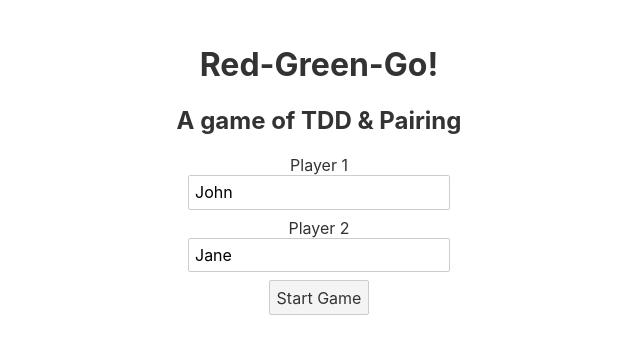
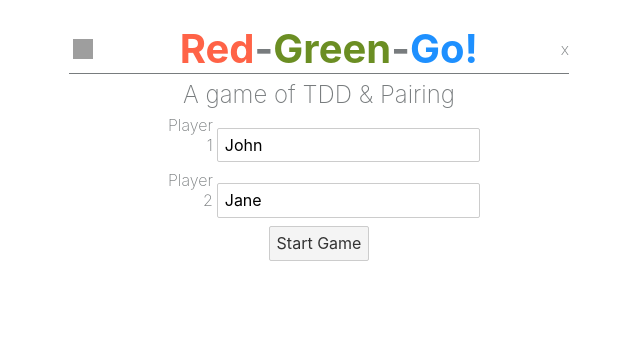
Before and after one commit to kenpower/RedGreenGoWeb, a Svelte app: page / in a window 1280 px wide. Shown: the top 354 px of the page, without its empty margins (321-961 px from the left). Built offline with nearby package versions, Linux system fonts and the light colour scheme; grey boxes are pictures that could not be loaded.

Commit message:
improved styling

```diff
--- a/src/App.svelte
+++ b/src/App.svelte
@@ -1,11 +1,9 @@
 <script>
 	import Game from "./components/Game.svelte";
+	import IconButton from "./components/IconButton.svelte";
+	import {gameState, resetGame} from './store.js';
+
 	import { fly } from 'svelte/transition';
-	export let player1 = "John";
-	export let player2 = "Jane";
-
-	let gameBegin = false
-
 </script>
 
 <svelte:head>
@@ -16,39 +14,76 @@
 
 <title>Red Green Go!</title>
 <main>
-	<h1>Red-Green-Go!</h1>
+	<header>
+        <div class="menu">
+        <IconButton onclick={resetGame} icon="restart"/>
+		</div>
+        <div class="title">
+			<span id="red">Red</span>-<span id="green">Green</span>-<span id="blue">Go!</span>
+        </div>
+        <div class="menu">
+			x
+        </div>
+    </header>
+
 	<h2>A game of TDD & Pairing</h2>
 	<section>
-		{#if gameBegin}
-		<div transition:fly="{{ y: 200, duration: 2000 }}">
-			<Game  players={[player1,player2]} />
-		</div>
-
+		{#if $gameState.started}
+			<div in:fly="{{ y: 200, duration: 2000 }}">
+				<Game />
+			</div>
 		{:else}
 		<div >
 			<span>
 			<label for="fname">Player 1</label>
-			<input type="text" id="fname" name="fname" bind:value={player1}><br>
+			<input type="text" id="fname" name="fname" bind:value={$gameState.players[0]}><br>
 		</span>
 		<span>
 			<label for="lname">Player 2</label>
-			<input type="text" id="lname" name="lname" bind:value={player2}><br>
+			<input type="text" id="lname" name="lname" bind:value={$gameState.players[1]}><br>
 			</span>
-			<button id="startBtn"  on:click={() => gameBegin = true}>Start Game</button>
+			<button id="startBtn"  on:click={() => $gameState.started = true}>Start Game</button>
 			</div>
 		{/if}
 	</section>
 </main>
 
 <style>
+	header{
+		display: flex;
+    	justify-content: space-between;
+		align-items: center;
+		border-bottom: 1px solid var(--color-tone-2);
+	}
 
+	.title{
+		font-size: 2.5em;
+		font-weight: bold;
+	}
+	h2{
+		font-size: 1.5em;
+		margin: 0.25em;
+		font-weight: 200;
+	}
 	main {
 		text-align: center;
 		padding: 1em;
 		max-width: 500px;
 		margin: 0 auto;
 		font-family: -apple-system, BlinkMacSystemFont, "Segoe UI", Roboto, Oxygen-Sans, Ubuntu, Cantarell, "Helvetica Neue", sans-serif;
+		color: var(--color-tone-2);
+		font-weight: 200;
 	}
+
+	label {
+        display: inline-block;
+        width: 55px;
+        text-align: right;
+      }
+
+	#red  {color: var(--testing-red);}
+	#green{color: var(--coding-green);}
+	#blue {color: var(--refactoring-blue);}
 
 	:global(*){
 		--global-game-width: 500px;
@@ -61,10 +96,19 @@
 		--refactoring-blue: dodgerblue; /*dodgerblue #1E90FF	 */
 		--refactoring-blue-muted: #85c2ff;
 		--refactoring-blue-hint: #d6ebff;
+
+		--color-tone-1: #1a1a1b;
+		--color-tone-2: #787c7e;
+		--color-tone-3: #878a8c;
+		--color-tone-4: #d3d6da;
+		--color-tone-5: #edeff1;
+		--color-tone-6: #f6f7f8;
+		--color-tone-7: #ffffff;
+		--opacity-50: rgba(255, 255, 255, 0.5);
 	}
 	:global(html) {
   	/* THE TRICK to stop scroll bar appearing and moving everything to the left */
-  	margin-right: calc(100vw - 100%);
+  	margin-left: calc(100vw - 100%);
 	}
 
 
--- a/src/components/Game.svelte
+++ b/src/components/Game.svelte
@@ -4,7 +4,6 @@ import  Iteration  from './Iteration.svelte';
 import { fade } from 'svelte/transition';
 import {gameState} from '../store.js';
 
-//export const iterations = writable([]);
 
 var states = [
     { id: "red", title: "Make it Red", helpName: "test", class: "red", next: 1, description:"Write the simplest test you can think of that will fail" , buttonText: "Done: There is ONE failing (red) test"},
@@ -12,19 +11,6 @@ var states = [
     { id: "green", title: "Make it Green",  helpName: "code", class: "green", next: 3 , description:"Write just enough code to make the failing test pass",  buttonText: "Done: All the test are now passing (green)" },
     { id: "refactor", title: "Make it Clean",  helpName: "refactor", class: "refactor", next: 0,  description:"Clean up the code you've just written" ,buttonText: "Done: The code is better and all tests are still passing!"},
 ];
-
-export let players = ["John", "Jane"];
-
-// let curState = undefined
-// var curDriver = 0;
-// var curNavigator = 1;
-// var stepNumber = 1;
-// var iterationCounter = 0;
-// var curIteration;
-// var step = undefined;
-// let steps=[];
-// var iterations=[];
-
 
 nextStep();
 
@@ -38,7 +24,6 @@ function add4Iterations(idx){
 }
 
 function nextStep() {
-    var step= new Object();
 
     $gameState.curState = !$gameState.curState ? states[0] : states[$gameState.curState.next];
 
@@ -117,10 +102,6 @@ function swapPairRoles() {
         $gameState.step =  step
   }
 
-  const addStepToIteration = (step)=>{
-      //iterationEl.children.namedItem("container").appendChild(step);
-  }
-
 </script>
 
 
@@ -135,7 +116,6 @@ function swapPairRoles() {
     <Step step = {$gameState.step}/>
 </div>
 {/if}
-
 </div>
 
 <style>
--- /dev/null
+++ b/src/components/Icon.svelte
@@ -0,0 +1,25 @@
+<script>
+    export let icon = "";
+    export let size = "20px";
+
+    let urls={
+        "restart": "icons/restart.png"
+    }
+
+    let alts={
+        "restart": "Restart Game"
+    }
+
+</script>
+<img style="--size: {size}"
+    src = {urls[icon]}
+    alt =  {alts[icon]}
+    title = {alts[icon]}>
+
+<style>
+
+img{
+    height: var(--size);
+    width: var(--size);
+}
+</style>
--- /dev/null
+++ b/src/components/IconButton.svelte
@@ -0,0 +1,24 @@
+<script>
+    import Icon from "./Icon.svelte";
+    export let icon=""
+    export let onclick=()=>{
+        console.log("clicked")
+    }
+
+</script>
+
+<button on:click={onclick}>
+    <Icon {icon} ></Icon>
+</button>
+<style>
+
+button{
+    background: none;
+    border: none;
+    cursor: pointer;
+    padding: 0 4px;
+    margin: 0;
+    display: flex;
+    align-items: center;
+}
+</style>
--- /dev/null
+++ b/src/store.js
@@ -0,0 +1,35 @@
+import { writable } from "svelte/store";
+
+const initialGameState = {
+    players : ["John", "Jane"],
+    curDriver: 0,
+    curNavigator: 1,
+    curState : null,
+    stepNumber : 1,
+    iterationCounter : 0,
+    curIteration: null,
+    step :  null,
+    steps : [],
+    iterations : [],
+    started: false,
+};
+
+const GAME_STATE = "GAME_STATE";
+const copyOfInitialGameState = () => JSON.parse(JSON.stringify(initialGameState));
+
+export const gameState = writable(
+    localStorage[GAME_STATE]
+        ? JSON.parse(localStorage[GAME_STATE])
+        : copyOfInitialGameState());
+
+export const resetGame = () => {
+    const gs = copyOfInitialGameState();
+    gameState.set(gs);
+    localStorage.setItem(GAME_STATE, JSON.stringify(gs))
+}
+
+gameState.subscribe(
+    gs =>{
+        localStorage.setItem(GAME_STATE, JSON.stringify(gs))
+    }
+);
```
Also changed, not shown: src/content/swap.png (deleted), 5 other files (tests, documents, lock files or other folders).
